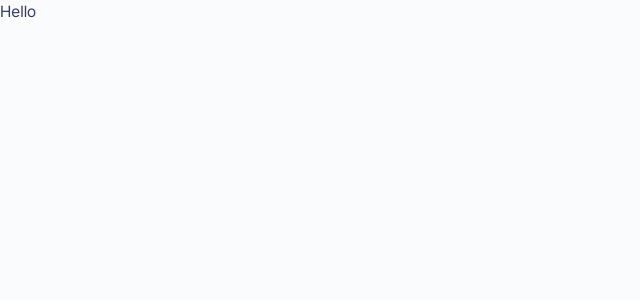
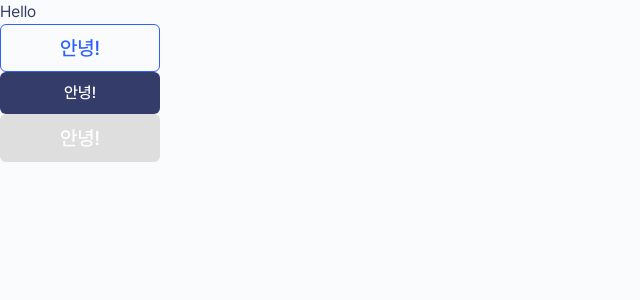
Before and after one commit to OZ-MAIN-PROJECT/frontend, a React (Vite) app: page / in a window 1280 px wide. Shown: the top 300 px of the page, without its empty margins (0-640 px from the left). Built offline with nearby package versions, Linux system fonts and the light colour scheme.

Commit message:
Test : 버튼 컴포넌트 테스트 페이지 추가

```diff
--- a/src/App.tsx
+++ b/src/App.tsx
@@ -1,8 +1,11 @@
+import Test from "./test"
+
 function App() {
 
   return (
     <>
       <div className='font-pretendard text-primary-800'>Hello</div>
+      <Test />
     </>
   )
 }
--- /dev/null
+++ b/src/test.tsx
@@ -0,0 +1,17 @@
+import Button from "./components/common/Button";
+
+function Test() {
+  return (
+    <>
+      <Button color="blue" variant="outline">
+        안녕!
+      </Button>
+      <Button color="primary" height="h-8" fontSize="small">
+        안녕!
+      </Button>
+      <Button color="gray">안녕!</Button>
+    </>
+  );
+}
+
+export default Test
```
